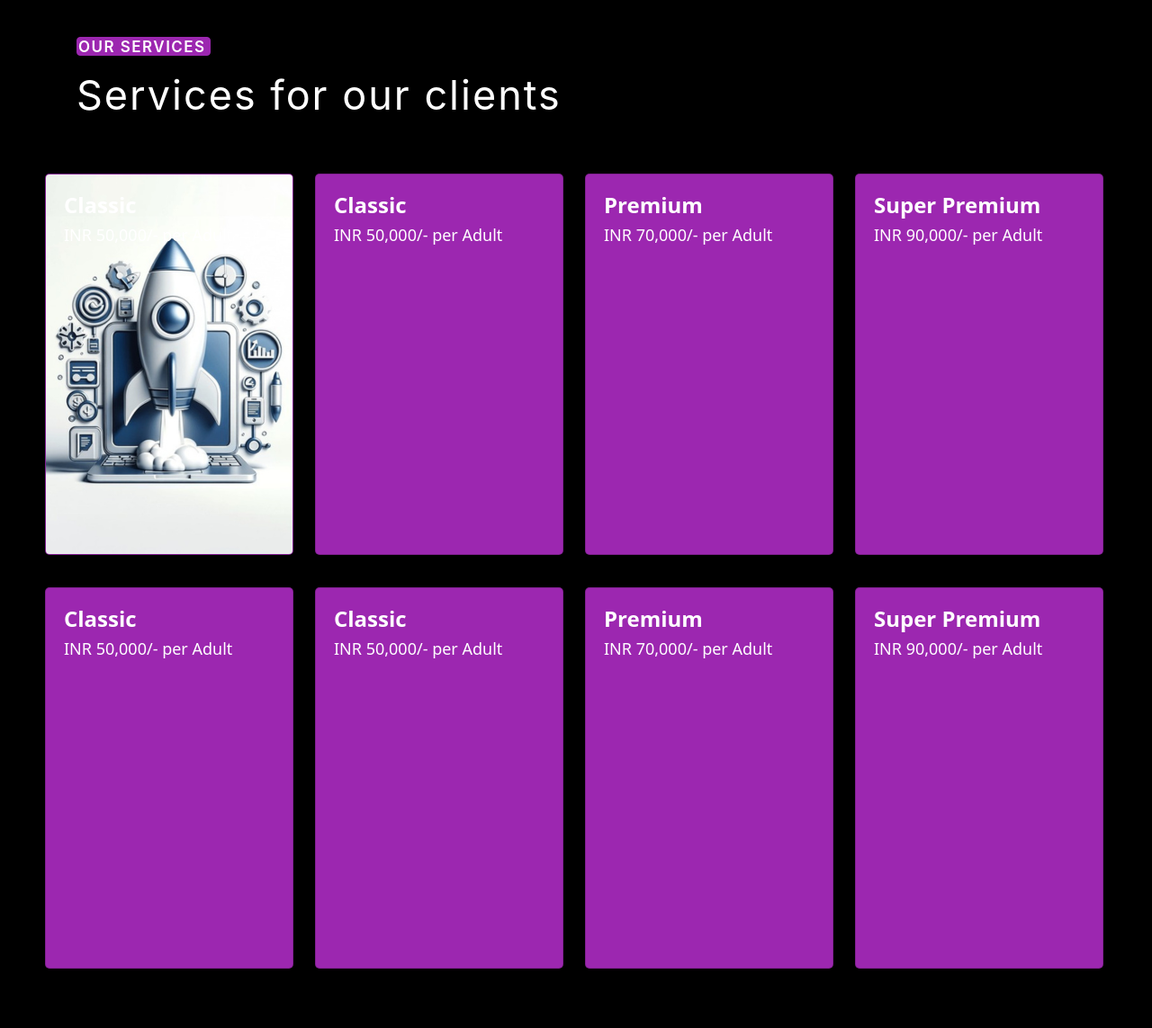
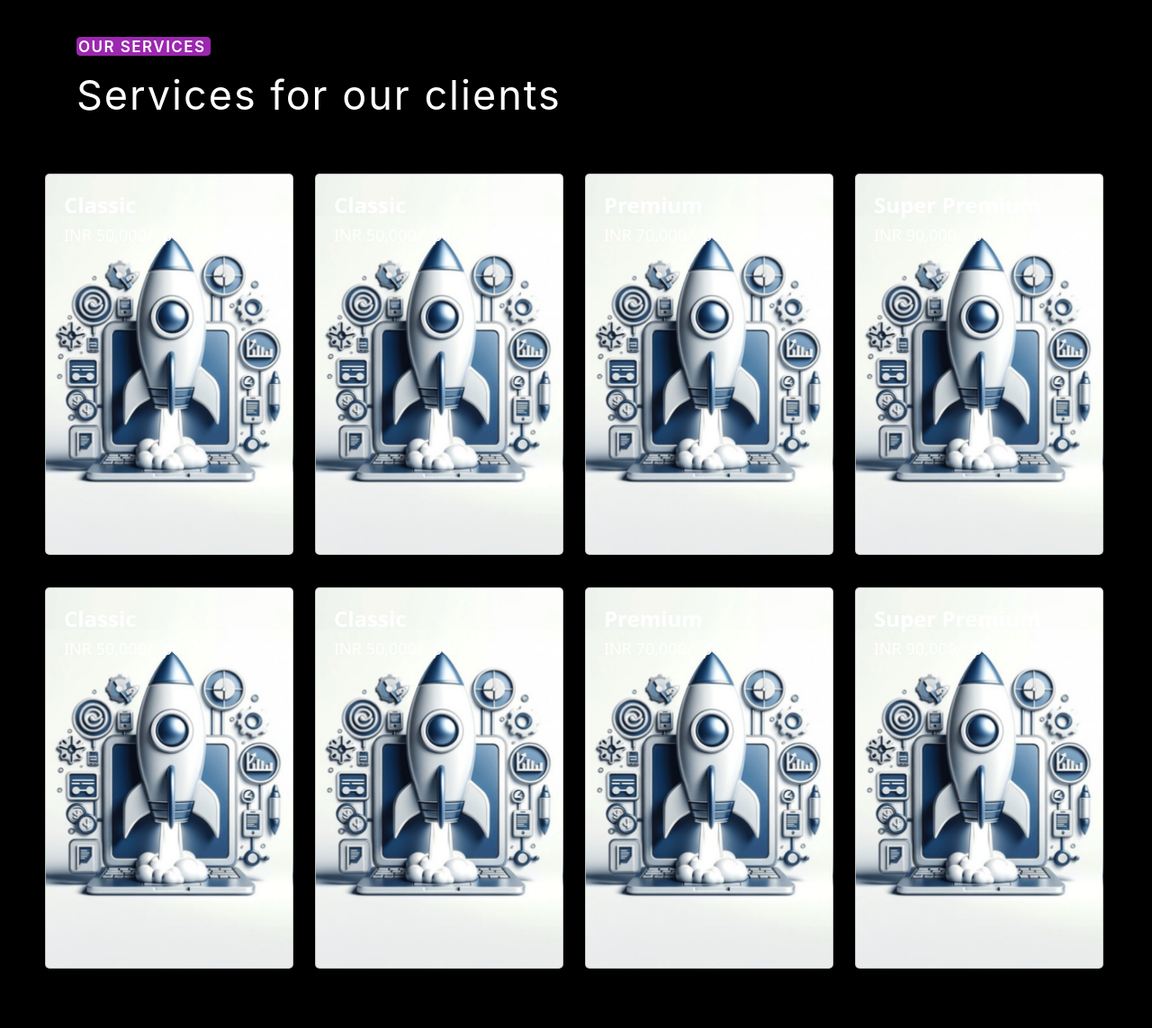
Before and after one commit to Kishorek2/Rockzdigisolutions, a PHP site: page / in a window 1280 px wide. Shown: the part 417-1560 px from the top of the page at 90% size. Run offline with PHP 8.4, Linux system fonts and the light colour scheme; some libraries are stand-ins or nearby versions; some web fonts are replaced.

Commit message:
removed bg

```diff
--- a/index.html
+++ b/index.html
@@ -100,7 +100,7 @@
       <!-- First Card -->
       <div class="col-lg-3 mb-3">
         <div class="card">
-          <div class="card-body bg-image">
+          <div class="card-body">
             <h4 class="bike"><strong>Classic</strong></h4>
             <h5 class="card-title">INR 50,000/- per Adult</h5>
             <p class="card-text">Some quick example text to build on the card title and make up the bulk of the card's content.</p>
--- a/style.css
+++ b/style.css
@@ -485,15 +485,7 @@
   background-color: #9c27b0;
   background-size: cover;
   background-position: center;
-}
-
-.bg-image{
   background-image: url('Images/bg-website.png');
-  height: 200px;
-}
-
-.bg-image:hover{
-  background: radial-gradient(circle at 30% 107%, #fdf497 0%, #fdf497 5%, #fd5949 45%, #d6249f 60%, #285aeb 90%);
 }
 
 .card:hover {
```
